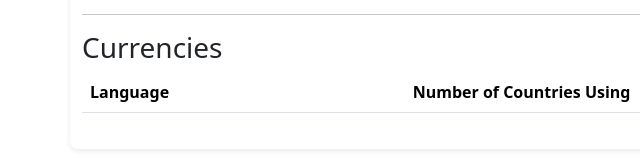
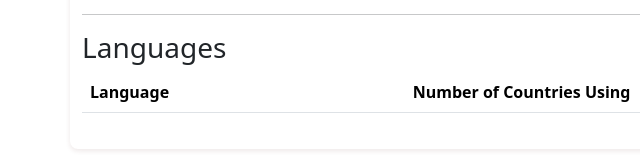
Before and after one commit to shiran-avizohar/jb-mission-2, a plain HTML site: page index.html in a window 1280 px wide. Shown: the part 671-837 px from the top of the page, 0-640 px from the left. Drawn offline with nearby package versions, Linux system fonts and the light colour scheme.

Commit message:
Fix languages

```diff
--- a/index.html
+++ b/index.html
@@ -65,8 +65,8 @@
         </table>
         <hr>
 
-        <!-- Currency Table -->
-        <h3>Currencies</h3>
+        <!-- Language Table -->
+        <h3>Languages</h3>
         <table id="languageTable" class="table table-striped">
             <thead>
                 <tr>
```
